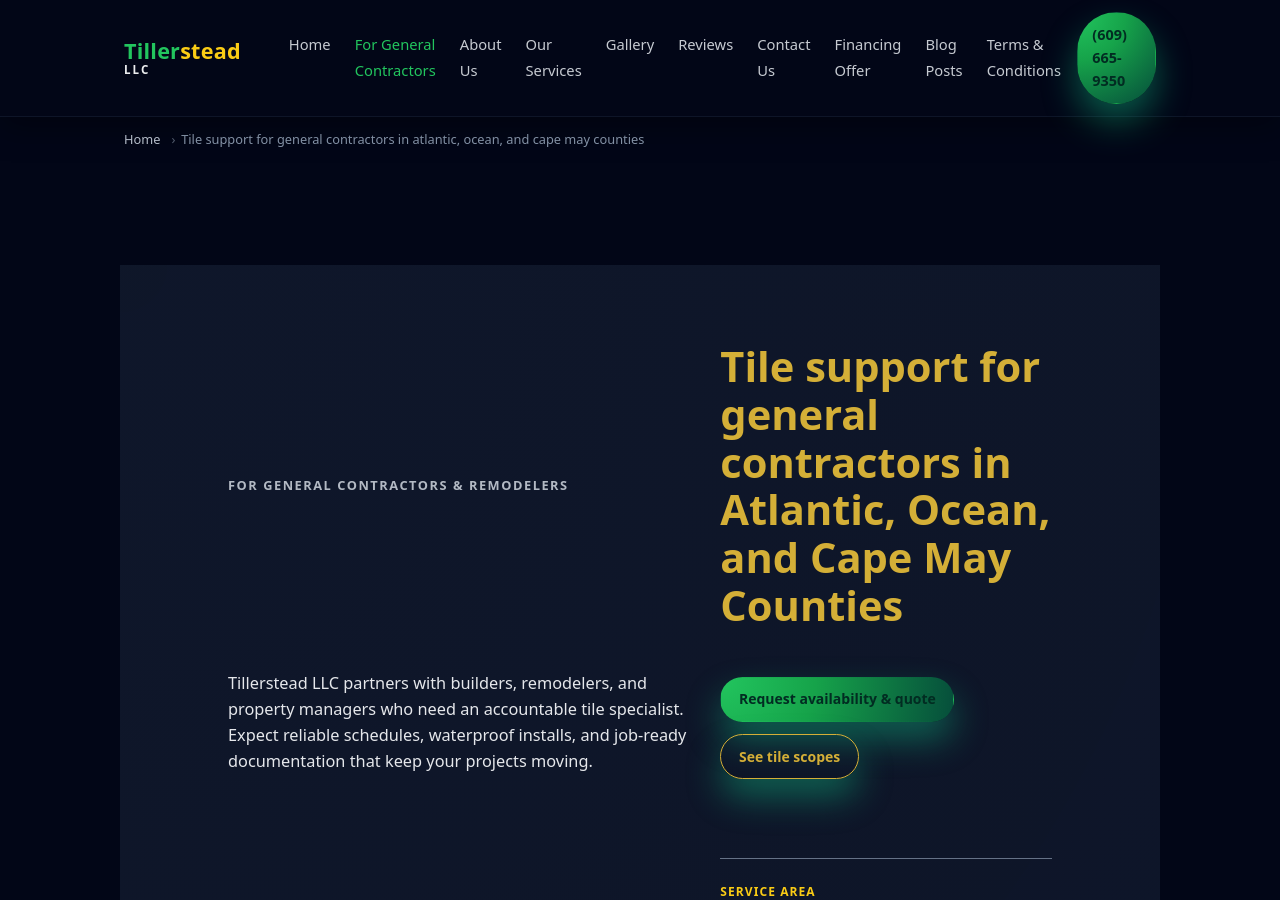
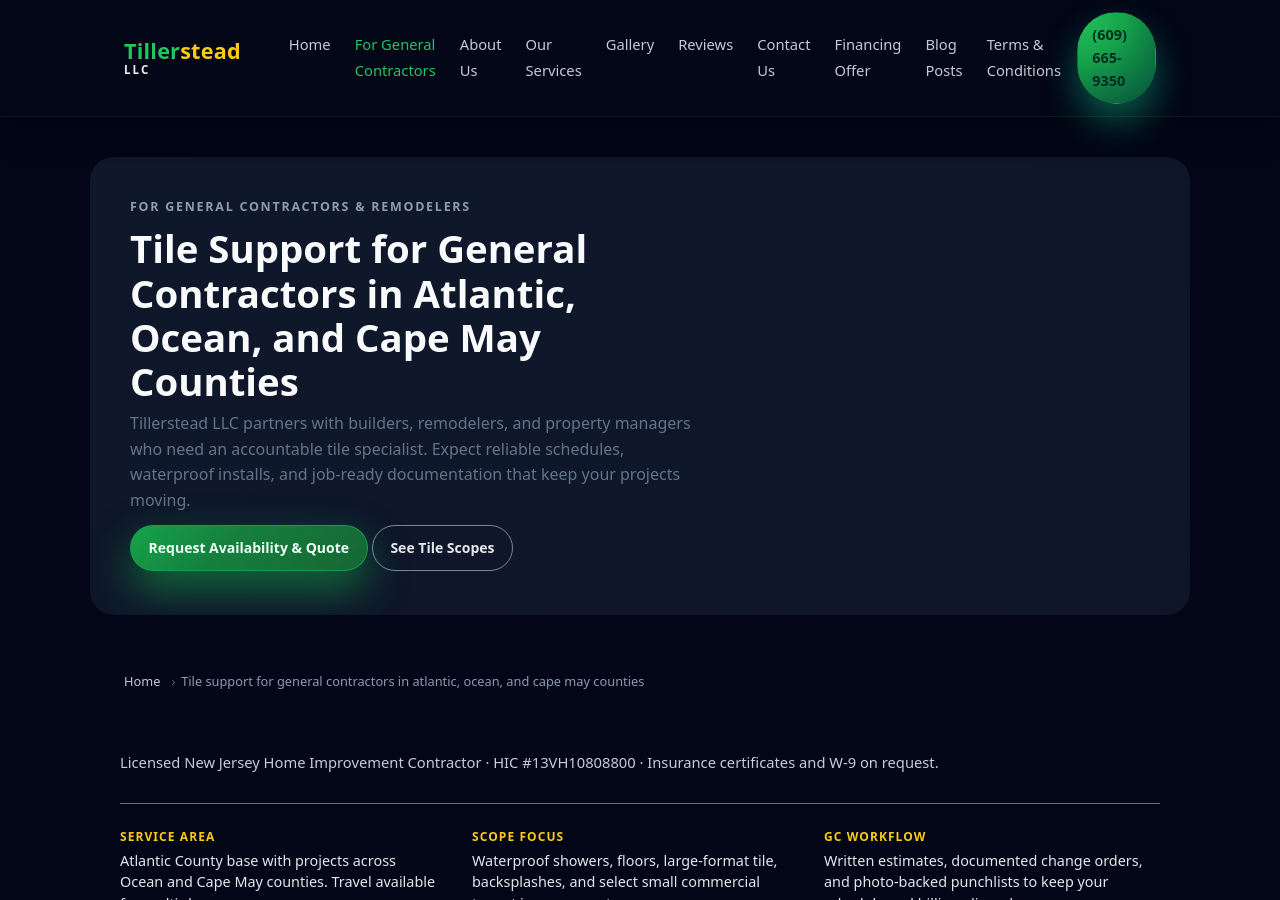
Before and after one commit to XTX33/Tillerstead-site, a Jekyll site: the page built from pages/for-general-contractors.html, in a window 1280 px wide and 900 px high. Built offline with Jekyll 4.4.1, drawn with Linux system fonts in a browser that asks for light colours.

Commit message:
Update for-general-contractors.html

```diff
--- a/pages/for-general-contractors.html
+++ b/pages/for-general-contractors.html
@@ -3,37 +3,34 @@
 title: Tile Support for General Contractors in Atlantic, Ocean, and Cape May Counties
 permalink: /for-general-contractors/
 body_class: page-gc
-hide_hero: true
 description: Dedicated tile subcontractor services for New Jersey general contractors, remodelers, and property managers needing waterproof showers, large-format tile, and clean punchlists.
 keywords:
   - Tile subcontractor for general contractors in New Jersey
   - Atlantic County tile installer for builders
   - South Jersey waterproof shower subcontractor
+
+# Hero content for shared page-hero.html
+hero_eyebrow: "For General Contractors & Remodelers"
+hero_title: "Tile Support for General Contractors in Atlantic, Ocean, and Cape May Counties"
+hero_summary: >
+  Tillerstead LLC partners with builders, remodelers, and property managers who need an accountable tile specialist.
+  Expect reliable schedules, waterproof installs, and job-ready documentation that keep your projects moving.
+hero_primary_url: "/contact/"
+hero_primary_label: "Request Availability & Quote"
+hero_secondary_url: "/services/"
+hero_secondary_label: "See Tile Scopes"
 ---
 
-<main id="main" class="gc" aria-labelledby="gc-heading">
-  <header class="gc-hero">
-    <div class="container gc-hero-inner">
-      <p class="eyebrow">For General Contractors &amp; Remodelers</p>
-      <h1 id="gc-heading">Tile support for general contractors in Atlantic, Ocean, and Cape May Counties</h1>
-      <p class="lead">
-        Tillerstead LLC partners with builders, remodelers, and property managers who need an accountable tile specialist.
-        Expect reliable schedules, waterproof installs, and job-ready documentation that keep your projects moving.
-      </p>
-
-      <div class="gc-cta" role="group" aria-label="Primary calls to action">
-        <a class="btn btn-accent" href="{{ '/contact/' | relative_url }}">Request availability &amp; quote</a>
-        <a class="btn btn-ghost" href="{{ '/services/' | relative_url }}">See tile scopes</a>
-      </div>
-
 <p class="gc-note">
-        Licensed New Jersey Home Improvement Contractor · HIC #{{ site.company.hic }} · Insurance certificates and W-9 on request.
+  Licensed New Jersey Home Improvement Contractor · HIC #{{ site.company.hic }} ·
+  Insurance certificates and W-9 on request.
 </p>
 
 <ul class="gc-kpis" aria-label="Tile subcontractor quick facts for general contractors">
   <li class="gc-kpi">
     <span class="gc-kpi-label">Service Area</span>
-          Atlantic County base with projects across Ocean and Cape May counties. Travel available for multi-day scopes.
+    Atlantic County base with projects across Ocean and Cape May counties.
+    Travel available for multi-day scopes.
   </li>
   <li class="gc-kpi">
     <span class="gc-kpi-label">Scope Focus</span>
@@ -44,8 +41,6 @@
     Written estimates, documented change orders, and photo-backed punchlists to keep your schedule and billing aligned.
   </li>
 </ul>
-    </div>
-  </header>
 
   <section class="section" aria-labelledby="projects-heading">
     <div class="container">
```
Lines whose indentation alone changed are shown as unchanged.
